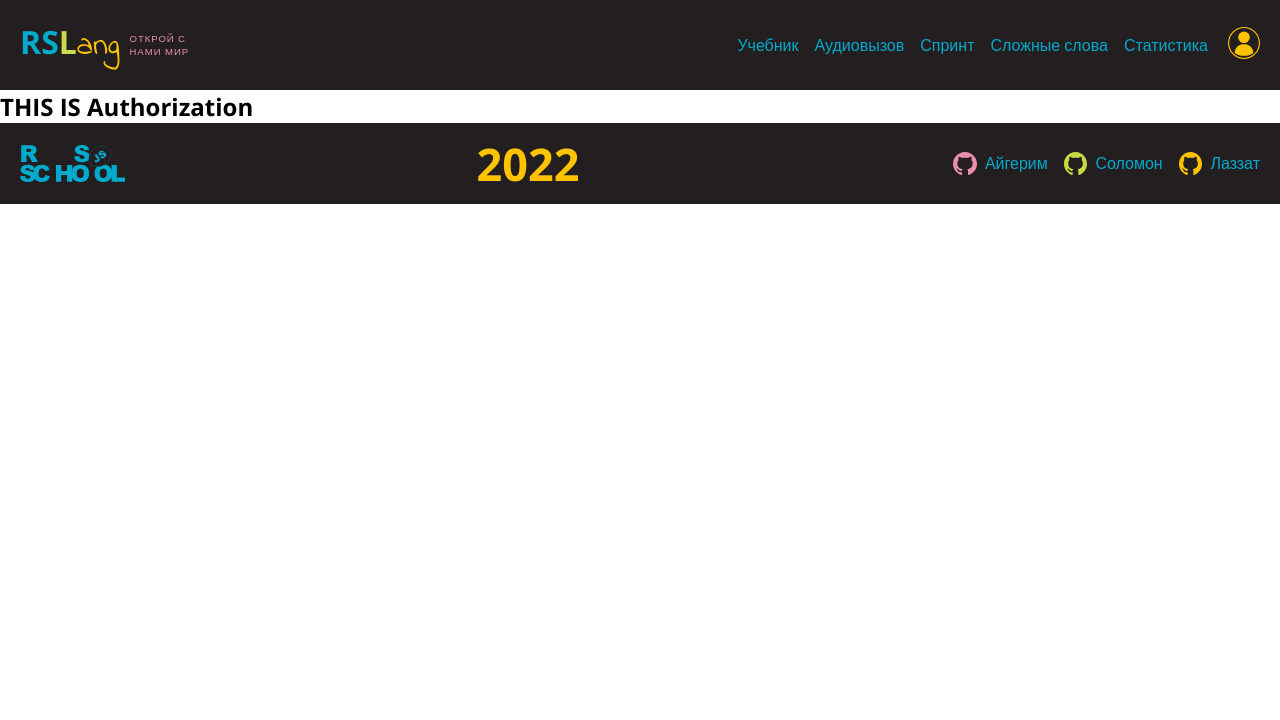
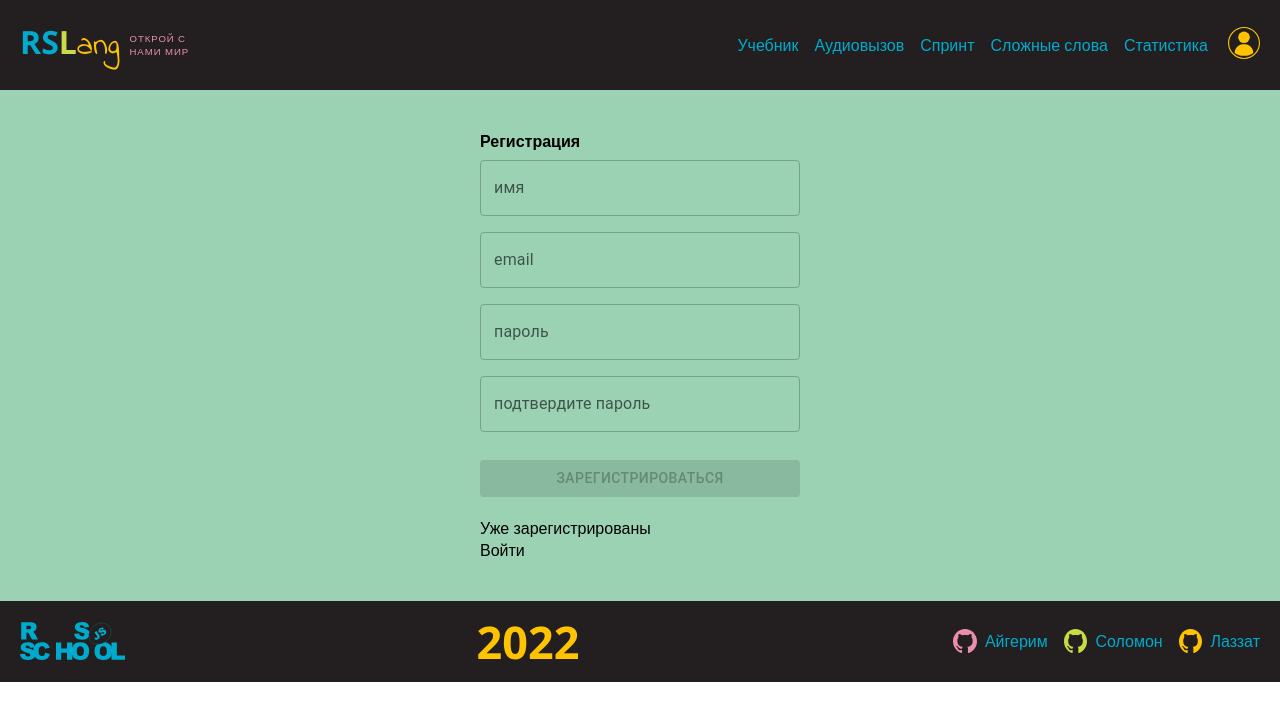
Before and after one commit to AigerimR/rslang, a React app: page /authorization in a window 1280 px wide. Shown: the top 720 px of the page. Built offline with nearby package versions, Linux system fonts and the light colour scheme; no server answers; a web font is replaced by a local one.

Commit message:
feat: add registration form with input validations

```diff
--- a/src/components/Pages/Authorization/Authorization.tsx
+++ b/src/components/Pages/Authorization/Authorization.tsx
@@ -1,7 +1,18 @@
-import React from 'react';
+import React, { useState } from 'react';
+import classes from "./authorization.module.scss"
+import Register from './Register/Register';
 
-function Authorization() {
-  return <h2>THIS IS Authorization</h2>;
+const Authorization: React.FC = () => {
+
+  return (
+    <div className = {classes.auth_main}>
+      <div className = {classes.auth_container}>
+        <Register />
+        {/* <LogIn /> */}
+      </div>
+    </div>
+
+  );
 }
 
 export default Authorization;
--- /dev/null
+++ b/src/components/Pages/Authorization/Register/Register.tsx
@@ -0,0 +1,119 @@
+import React, { useEffect, useRef, useState } from 'react';
+import classes from "./register.module.scss"
+import { Avatar, Box, Button, TextField } from '@mui/material';
+import avatarIcon from '../../../assets/svg/enter.svg';
+import tickIcon from '../../../../assets/svg/tick.svg';
+import { grey } from '@mui/material/colors';
+
+const Register: React.FC = () => {
+  const USER_CHECK = /^[a-zA-Z][a-zA-Z0-9-_]{2,23}$/;
+  const PASSWORD_CHECK = /^(?=.*[a-z])(?=.*[0-9])(?=.*[!@#$%&]).{7,20}$/;
+  const EMAIL_CHECK = /^([a-zA-Z0-9_\-\.]+)@([a-zA-Z0-9_\-\.]+)\.([a-zA-Z]{2,5})$/;
+
+  const userRef = useRef();
+  const errorRef = useRef();
+
+  const [name, setName] = useState<string>("");
+  const [nameValid, setNameValid] = useState<boolean>(false);
+
+  const [email, setEmail] = useState<string>("");
+  const [emailValid, setEmailValid] = useState<boolean>(false);
+
+  const [password, setPassword] = useState<string>("");
+  const [passwordValid, setPasswordValid] = useState<boolean>(false);
+
+  const [passwordMatch, setPasswordMatch] = useState<string>("");
+  const [passwordMatchValid, setPasswordMatchValid] = useState<boolean>(false);
+
+  const [success, setSuccess] = useState<Boolean>(false);
+  const [errorMessage, setErrorMessage] = useState<string>("");
+
+  useEffect(() => {
+    const res = USER_CHECK.test(name);
+    setNameValid(res);
+  }, [name]);
+
+  useEffect(() => {
+    const res = EMAIL_CHECK.test(email);
+    setEmailValid(res);
+  }, [email]);
+
+  useEffect(() => {
+    const res = PASSWORD_CHECK.test(password);
+    setPasswordValid(res);
+    const match = password === passwordMatch;
+    setPasswordMatchValid(match);
+  }, [password, passwordMatch]);
+
+  useEffect(() => {setErrorMessage('')}, [name, email, password, passwordMatch ]);
+
+  const handleSubmit = async(e) =>{
+    e.preventDefault();
+    console.log(name, email, password);
+    setSuccess(true);
+  }
+
+  return (
+    <>
+      {/* <p ref={errorRef}>{errorMessage}</p> */}
+      <h4>Регистрация</h4>
+
+      <Box
+        component="form"
+        sx={{
+          '& .MuiTextField-root': { mb: 1, mt: 1, width: '100%' },
+        }}
+        autoComplete="off"
+        onSubmit={handleSubmit}
+      >
+      {/* <RegisterBtnBtn className={classes.auth_avatar}/> */}
+        {/* <Avatar>H</Avatar> */}
+      {/* <img src={avatarIcon} alt="" className={classes.auth_avatar}/> */}
+      <TextField
+        id="name"
+        label={<p>имя <svg className={nameValid ? classes.approved : classes.offscreen}>
+                  <use href={`${tickIcon}#tick`} />
+                </svg>
+              </p>}
+        value={name}
+        onChange={(e) => {setName(e.target.value);}}/>
+      <p className = { (name && !nameValid) ? classes.instractions : classes.offscreen}>Не менее 3 символов латинского алфавита</p>
+
+      <TextField id="email"  label={<p>email <svg className={emailValid ? classes.approved : classes.offscreen}>
+                  <use href={`${tickIcon}#tick`} />
+                </svg>
+              </p>}
+        value={email}
+        onChange={(e) => {setEmail(e.target.value);}}/>
+      <p className = { (email && !emailValid) ? classes.instractions : classes.offscreen}>Не верный email</p>
+
+      <TextField id="password"
+        label={<p>пароль <svg className={passwordValid ? classes.approved : classes.offscreen}>
+                  <use href={`${tickIcon}#tick`} />
+                </svg>
+              </p>}
+        value={password}
+        onChange={(e) => {setPassword(e.target.value);}}/>
+      <p className = { (password && !passwordValid) ? classes.instractions : classes.offscreen}>Пароль должен содержать не менее 8 символов; иметь в составе заглавные и строчные буквы, цифру и специальный символ</p>
+
+      <TextField id="passwordMatch"
+        label={<p>подтвердите пароль <svg className={(passwordMatch && passwordMatchValid) ? classes.approved : classes.offscreen}>
+                  <use href={`${tickIcon}#tick`} />
+                </svg>
+              </p>}
+        value={passwordMatch}
+        onChange={(e) => {setPasswordMatch(e.target.value);}}
+         />
+      <p className = { (passwordMatch && !passwordMatchValid) ? classes.instractions : classes.offscreen}>Пароль не совпадает</p>
+      <Button type="submit" variant="contained" sx={{width: '100%', mt: '20px', mb: '20px'}} disabled = {(!nameValid || !emailValid || !passwordValid || !passwordMatchValid) ? true : false}>Зарегистрироваться</Button>
+      </Box>
+
+      <div>
+        <p>Уже зарегистрированы</p>
+        <a href="#">Войти</a>
+      </div>
+    </>
+  );
+}
+
+export default Register;
--- /dev/null
+++ b/src/components/Pages/Authorization/Register/register.module.scss
@@ -0,0 +1,24 @@
+@import '../../../../app.module.scss';
+
+.instractions{
+  display: block;
+  color: $color-old-mauve;
+  font-size: 12px;
+}
+
+.offscreen{
+  display: none;
+}
+
+.approved{
+  fill: $color-dark-lime-green;
+  width: 10px;
+  height: 10px;
+}
+
+.input_div{
+  display: flex;
+  align-items: center;
+  justify-content: center;
+  column-gap: 5px;
+}
--- /dev/null
+++ b/src/components/Pages/Authorization/authorization.module.scss
@@ -0,0 +1,14 @@
+@import '../../../app.module.scss';
+
+.auth{
+  &_main{
+    background-color: $color-mentol-green;
+  }
+  &_container{
+    width: 400px;
+    padding: 40px;
+    margin: auto;
+    display: grid;
+    grid-template-columns: 1fr;
+  }
+}
--- a/src/styles/utils/_variables.scss
+++ b/src/styles/utils/_variables.scss
@@ -13,7 +13,11 @@ $color-golden-poppy: #ffc300;
 $color-june-bud: #c9db48;
 $color-light-lime-green: #bbd66c;
 $color-dark-lime-green: #7a9233;
+// <<<<<<< HEAD
 $color-blue-green: #22a28c;
+// =======
+$color-blue-green: #004d40;
+// >>>>>>> feat: add registration form with input validations
 $color-mentol-green: #9cd2b4;
 $color-navy: #000080;
 $color-turquoise-surf: #00abcd;
```
